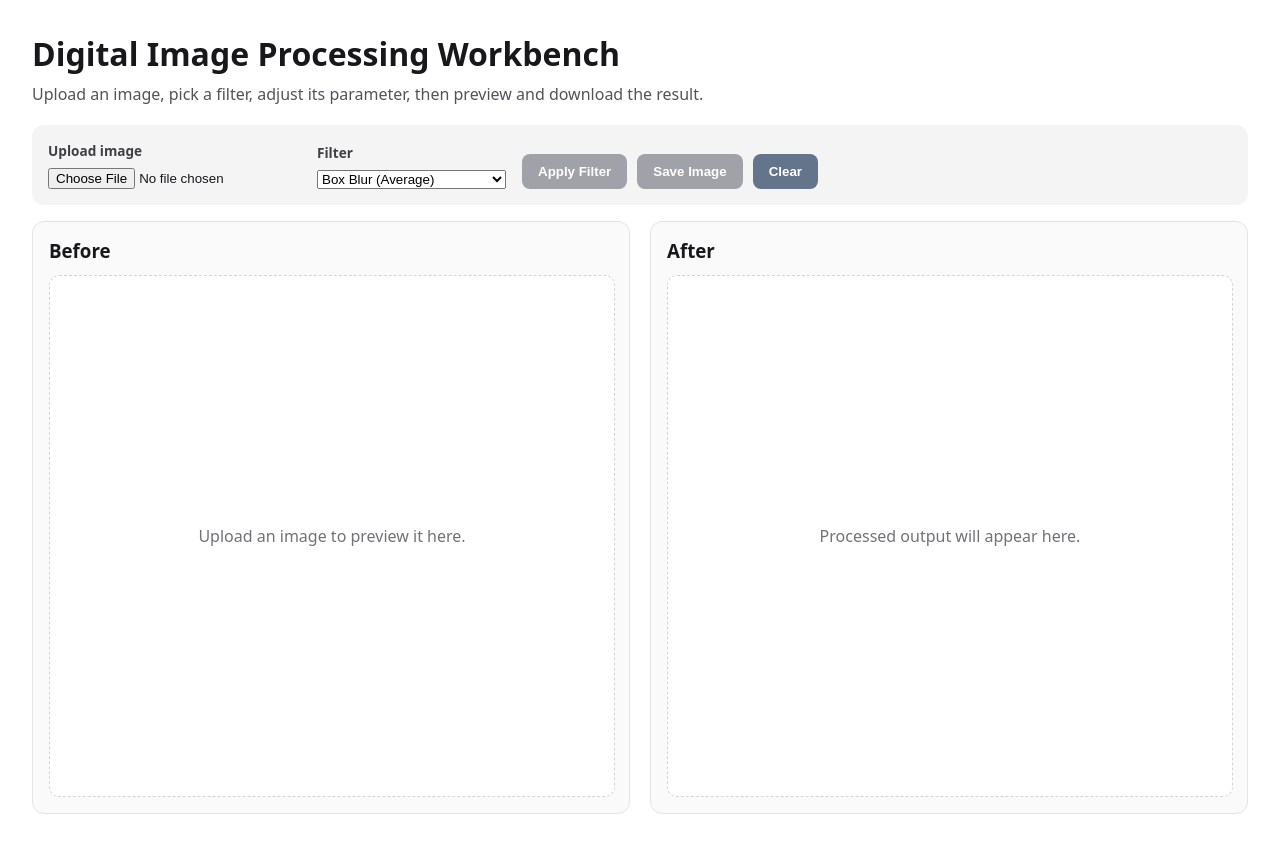
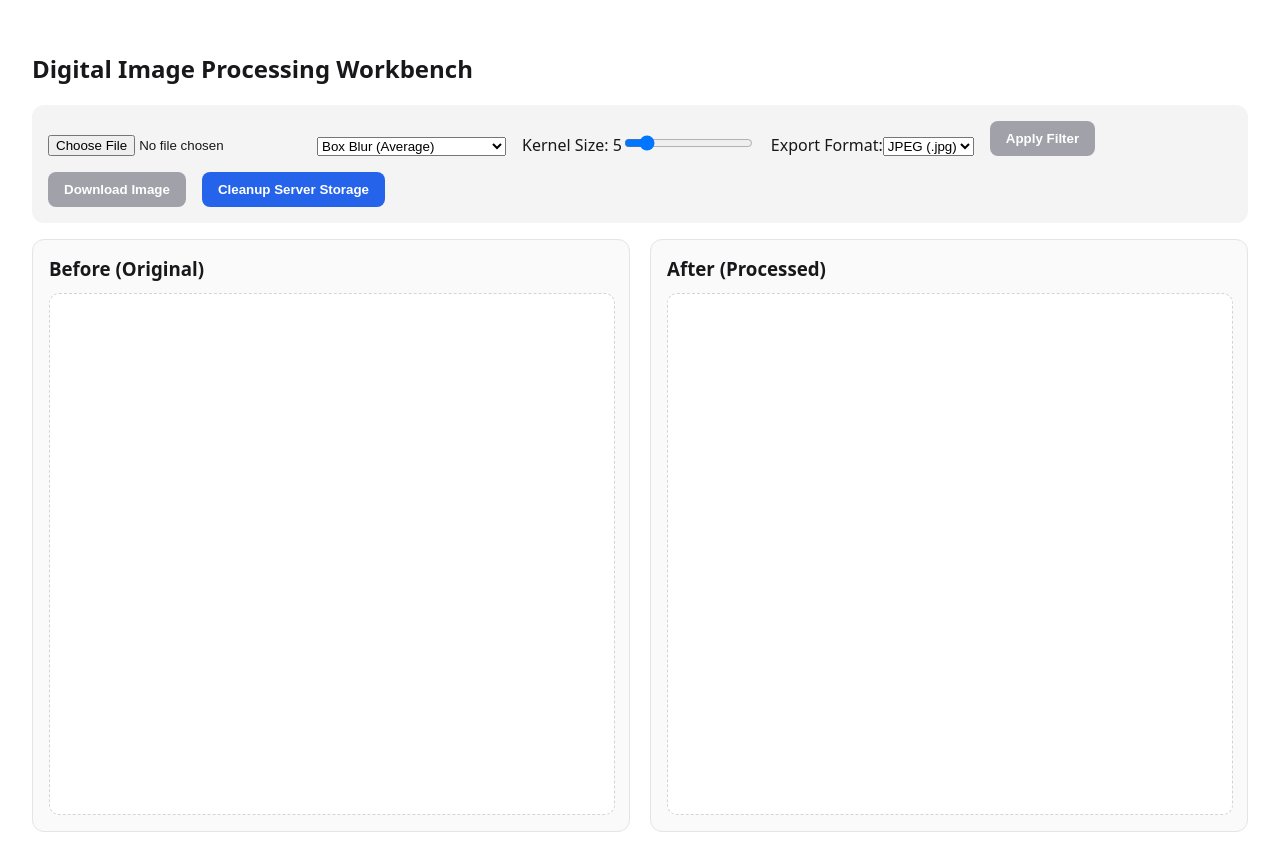
Before and after one commit to noobdevsam/image-filter-python-webapp, an Angular app in the folder frontend/: page / in a window 1280 px wide. Built offline with nearby package versions, Linux system fonts and the light colour scheme.

Commit message:
Refactor app.html for improved layout and user experience, including enhanced file upload controls, dynamic parameter adjustments, and metadata display

```diff
--- a/frontend/src/app/app.html
+++ b/frontend/src/app/app.html
@@ -1,25 +1,10 @@
 <div class="container">
-  <header class="hero">
-    <div>
   <h2>Digital Image Processing Workbench</h2>
-      <p>
-        Upload an image, pick a filter, adjust its parameter, then preview and download the result.
-      </p>
-    </div>
 
-    @if (selectedFileName) {
-      <div class="file-chip">Selected: {{ selectedFileName }}</div>
-    }
-  </header>
+  <!-- Control Panel -->
+  <div class="toolbar">
+    <input type="file" (change)="onFileSelected($event)" accept="image/*">
 
-  <section class="toolbar">
-    <label class="control file-picker">
-      <span>Upload image</span>
-      <input type="file" (change)="onFileSelected($event)" accept="image/*">
-    </label>
-
-    <label class="control">
-      <span>Filter</span>
     <select [(ngModel)]="selectedFilter" (change)="onFilterChange()">
       <optgroup label="Smoothing & Sharpening Filters">
         <option value="average">Box Blur (Average)</option>
@@ -40,71 +25,87 @@
         <option value="histogram">Histogram Equalization</option>
       </optgroup>
     </select>
-    </label>
 
-    @if (usesKernelSizeSlider) {
-      <label class="control slider-box">
-        <span>Kernel Size: {{ filterParam }}</span>
+    <!-- Dynamic Param Controls -->
+    @if (['average', 'median', 'gaussian'].includes(selectedFilter)) {
+      <div class="slider-box">
+        <label>Kernel Size: {{ filterParam }}</label>
         <input type="range" min="1" max="31" step="2" [(ngModel)]="filterParam">
-      </label>
+      </div>
     }
 
     @if (selectedFilter === 'brightness') {
-      <label class="control slider-box">
-        <span>Offset: {{ filterParam }}</span>
+      <div class="slider-box">
+        <label>Offset: {{ filterParam }}</label>
         <input type="range" min="-100" max="100" step="5" [(ngModel)]="filterParam">
-      </label>
+      </div>
     }
 
     @if (selectedFilter === 'contrast') {
-      <label class="control slider-box">
-        <span>Factor: {{ filterParam }}</span>
+      <div class="slider-box">
+        <label>Factor: {{ filterParam }}</label>
         <input type="range" min="0.2" max="3.0" step="0.1" [(ngModel)]="filterParam">
-      </label>
+      </div>
     }
 
-    <div class="actions">
-      <button type="button" (click)="applyFilter()" [disabled]="!selectedFile || isLoading">
+    <!-- Output Format Selector -->
+    <div class="select-box">
+      <label>Export Format:</label>
+      <select [(ngModel)]="outputFormat">
+        <option value="jpg">JPEG (.jpg)</option>
+        <option value="png">PNG (.png)</option>
+      </select>
+    </div>
+
+    <!-- Action Buttons -->
+    <button (click)="applyFilter()" [disabled]="!uploadedFileId || isLoading">
       {{ isLoading ? 'Processing...' : 'Apply Filter' }}
     </button>
 
-      <button type="button" (click)="saveImage()" [disabled]="!processedImageSrc">
-        Save Image
-      </button>
+    <button (click)="downloadImage()" [disabled]="!processedFileId">Download Image</button>
+    <button class="danger-btn" (click)="cleanupStorage()">Cleanup Server Storage</button>
+  </div>
 
-      <button type="button" class="secondary" (click)="clearSelection()">
-        Clear
-      </button>
+  <!-- Status Bar -->
+  @if (statusMessage) {
+    <div class="status-bar">
+      {{ statusMessage }}
     </div>
-  </section>
-
-  @if (errorMessage) {
-    <div class="status error">{{ errorMessage }}</div>
-  } @else if (isLoading) {
-    <div class="status">Processing image...</div>
   }
 
-  <section class="view-panel">
+  <!-- Metadata Card Display -->
+  @if (metadata) {
+    <div class="metadata-card">
+      <h4>Image Metadata Statistics</h4>
+      <p><strong>Dimensions:</strong> {{ metadata.dimensions.width }} px × {{ metadata.dimensions.height }} px</p>
+      <p><strong>Channels:</strong> {{ metadata.channels }}</p>
+      <p>
+        <strong>Mean Intensity:</strong>
+        R: {{ metadata.mean_intensity.red }} |
+        G: {{ metadata.mean_intensity.green }} |
+        B: {{ metadata.mean_intensity.blue }}
+      </p>
+    </div>
+  }
+
+  <!-- Side-by-Side View -->
+  <div class="view-panel">
     <div class="box">
-      <h3>Before</h3>
+      <h3>Before (Original)</h3>
       <div class="image-wrapper">
         @if (originalImageSrc) {
-          <img [src]="originalImageSrc" alt="Original upload">
-        } @else {
-          <div class="placeholder">Upload an image to preview it here.</div>
+          <img [src]="originalImageSrc" alt="Original Image">
         }
       </div>
     </div>
 
     <div class="box">
-      <h3>After</h3>
+      <h3>After (Processed)</h3>
       <div class="image-wrapper">
         @if (processedImageSrc) {
-          <img [src]="processedImageSrc" alt="Filtered output">
-        } @else {
-          <div class="placeholder">Processed output will appear here.</div>
+          <img [src]="processedImageSrc" alt="Filtered Image">
         }
       </div>
     </div>
-  </section>
   </div>
+</div>
```
Lines whose indentation alone changed are shown as unchanged.
